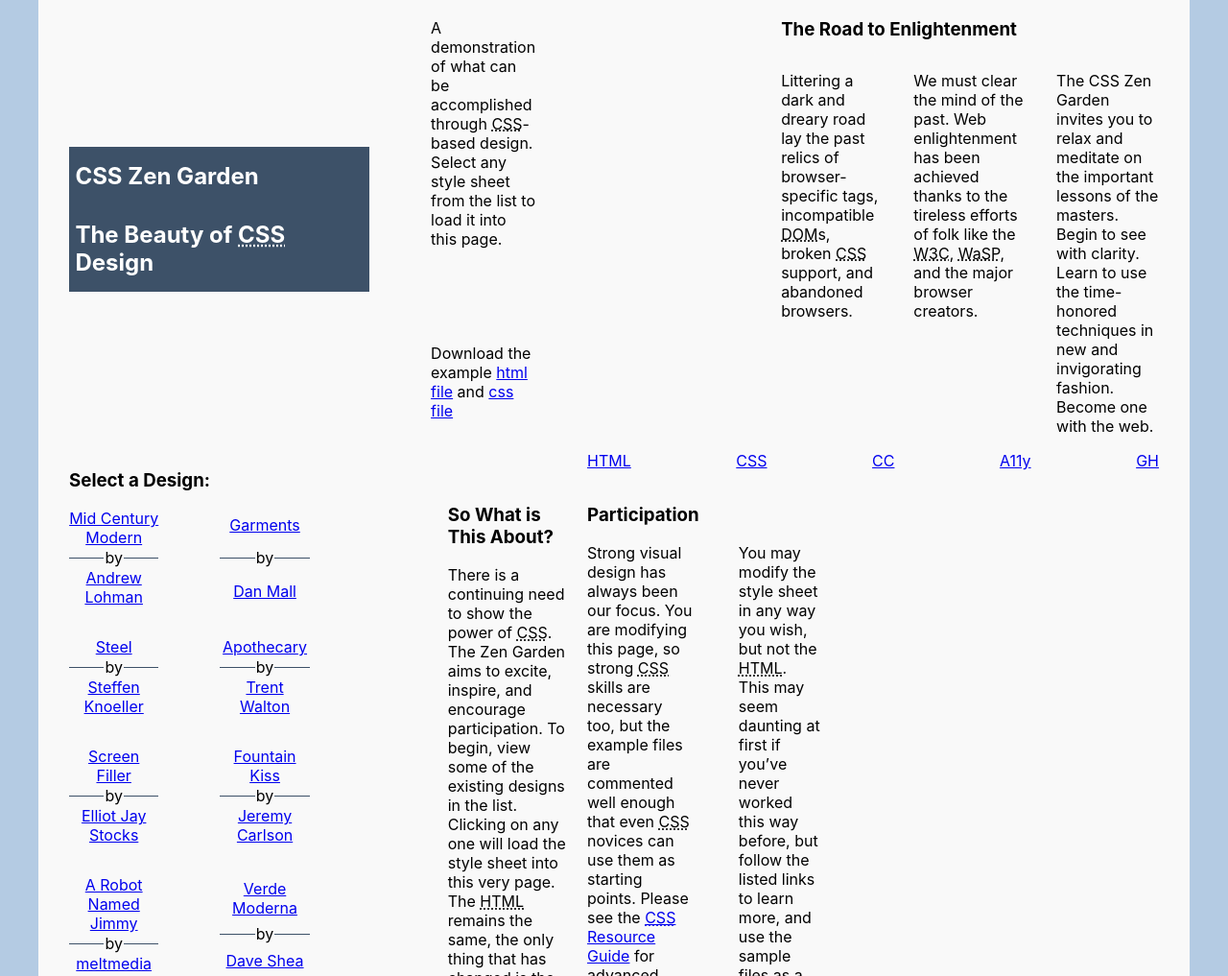
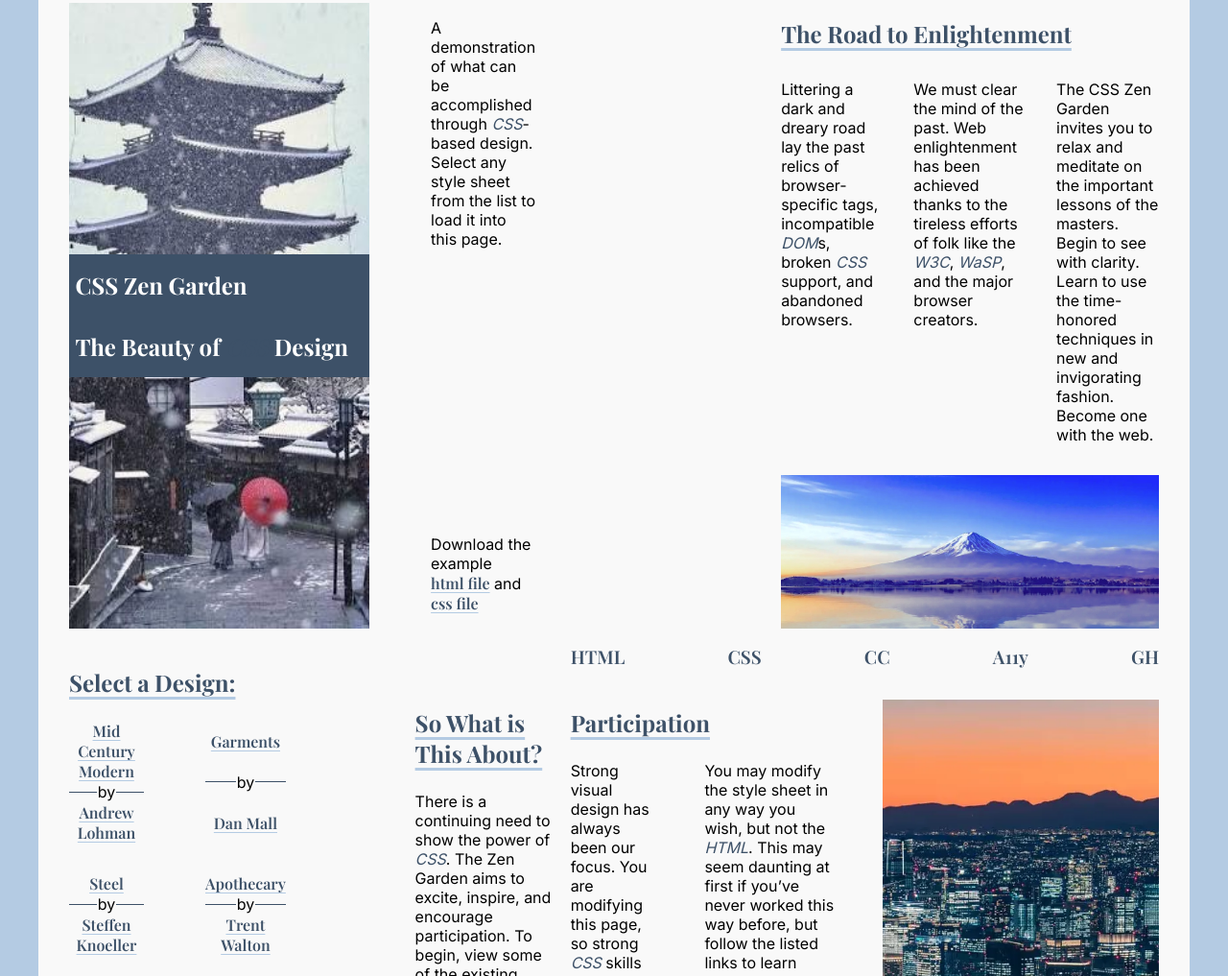
Before and after one commit to NYTLAIT/3320-Zen-Garden, a plain HTML site: page index.html in a window 1280 px wide. Shown: the part 69-1086 px from the top of the page at 96% size. Drawn offline with nearby package versions, Linux system fonts and the light colour scheme; a web font is replaced by a local one.

Commit message:
Finished desktop

```diff
--- a/style.css
+++ b/style.css
@@ -1,17 +1,56 @@
+@import url('https://fonts.googleapis.com/css2?family=Inter:wght@400;600&family=Playfair+Display:ital,wght@0,600;0,700;1,400&display=swap');
+
 :root {
   --primary-color: #3d5168;
   --secondary-color: #b4cbe3;
   --complementary-color: white;
   --background-color: #f9f9f9;
   --section-background-color: #f0f0f0;
+  --font-body: "Inter", -apple-system, BlinkMacSystemFont, "Segoe UI", Roboto, sans-serif;
+  --font-heading: "Playfair Display", Georgia, serif;
 }
 
 html,
 body {
   height: 100%;
-  font-family: "Inter", -apple-system, BlinkMacSystemFont, "Segoe UI", Roboto, sans-serif;
+  font-family: var(--font-body);
   background-color: var(--secondary-color);
   padding: 1rem;
+}
+
+h1,
+h2,
+h3,
+a {
+  font-family: var(--font-heading);
+}
+
+h3 {
+  color: var(--primary-color);
+  font-size: 1.5rem;
+  text-decoration: underline;
+  text-decoration-color: var(--secondary-color);
+  text-decoration-thickness: 3px;
+  text-underline-offset: 0.3rem;
+}
+
+a {
+  color: var(--primary-color);
+  text-decoration-color: var(--secondary-color);
+  text-underline-offset: 0.2em;
+  display: inline-block;
+  transition: text-decoration-color 0.2s, transform 0.2s;
+}
+
+a:hover {
+  text-decoration-color: var(--primary-color);
+  transform: translateY(-2px);
+}
+
+abbr {
+  text-decoration: none;
+  color: var(--primary-color);
+  font-style: italic;
 }
 
 ul {
@@ -22,9 +61,10 @@
 
 .page-wrapper {
   display: grid;
+  grid-template-columns: 4fr 9fr;
   grid-template-areas:
-    'a a a a'
-    'b c c c';
+    'a a'
+    'b c';
   gap: 1rem;
 
   background-color: var(--background-color);
@@ -42,6 +82,17 @@
     display: flex;
     flex-direction: column;
     justify-content: center;
+
+    position: relative;
+    isolation: isolate;
+
+    &::before {
+      content: '';
+      position: absolute;
+      inset: 0;
+      background: url('images/images6.jpg') 60% center / auto 100% no-repeat;
+      z-index: -1;
+    }
 
     &>* {
       color: var(--complementary-color);
@@ -62,10 +113,11 @@
   & .preamble {
     padding: 1rem 0 0 8rem;
     display: grid;
-    grid-template-rows: min-content 1fr;
+    grid-template-rows: min-content 1fr 10rem;
     grid-template-areas:
       'a a a a'
-      'b c d d';
+      'b c d d'
+      'e e e e';
     gap: 2rem;
 
     & * {
@@ -88,6 +140,12 @@
     & :nth-child(4) {
       grid-area: d;
     }
+
+    &::after {
+      grid-area: e;
+      content: '';
+      background: url('images/Mountain.jpg') center / cover;
+    }
   }
 }
 
@@ -106,6 +164,11 @@
 
     display: flex;
     justify-content: space-between;
+
+    & a {
+      text-decoration: none;
+      font-size: 1.2rem;
+    }
   }
 
   & .explanation {
@@ -116,12 +179,12 @@
     grid-area: c;
     display: grid;
     grid-template-rows: repeat(3, min-content);
+    grid-template-columns: 2fr 3fr 18rem;
     grid-template-areas:
-      'a a'
-      'b c'
-      'd d';
+      'a a e'
+      'b c e'
+      'd d f';
     column-gap: 3rem;
-    padding-right: 22rem;
 
     & p {
       margin: 0;
@@ -144,6 +207,19 @@
       grid-area: d;
       padding-top: 3rem;
     }
+
+    &::before {
+      grid-area: e;
+      content: '';
+      background: url('images/main.webp.w1920.webp') center / cover;
+      margin: 1rem 0;
+    }
+
+    &::after {
+      grid-area: f;
+      content: '';
+      background: url('images/395352.avif') center / cover;
+    }
   }
 
   & .benefits {
@@ -163,11 +239,13 @@
 
   & .wrapper {
     flex: 1;
-    display: flex;
-    flex-direction: column;
-    justify-content: space-between;
+    display: grid;
+    grid-template-columns: 1fr 1fr 1fr;
+    align-content: space-between;
 
     & .design-selection {
+      grid-column: 1 / -1;
+
       & ul {
         display: grid;
         grid-template-columns: repeat(2, 1fr);
@@ -212,14 +290,10 @@
       }
     }
 
-    & .design-archives {
-      & ul {
-        display: flex;
-        gap: 1rem;
-      }
-    }
+    & .design-archives,
+    & .zen-resources {
+      grid-column: 1;
 
-    & .zen-resources {
       & ul {
         display: flex;
         flex-direction: column;
@@ -227,5 +301,14 @@
       }
     }
 
+    &::after {
+      content: '';
+      grid-column: 2 / -1;
+      grid-row: 2 / 4;
+      background: url('images/images7.jpg') center / cover;
+
+      margin: 0 4rem 0 1rem;
+    }
+
   }
 }
```
Also changed, not shown: images/02d4.jpg (added), images/1582827289279.jpg (added), images/395352.avif (added), images/3b94cc881228c8563aa6c60203424a25.webp (renamed from Insto/3b94cc881228c8563aa6c60203424a25.webp), images/Mountain.jpg (added), images/i.shgcdn.webp (added), images/images.jpg (renamed from Insto/images.jpg), images/images1.jpg (renamed from Insto/images1.jpg), images/images3.jpg (added), images/images4.jpg (added), images/images6.jpg (added), images/images7.jpg (added), images/istockphoto-1145119566-612x612.jpg (added), images/main.webp.w1920.webp (added), 2 more files, 2 other files.
